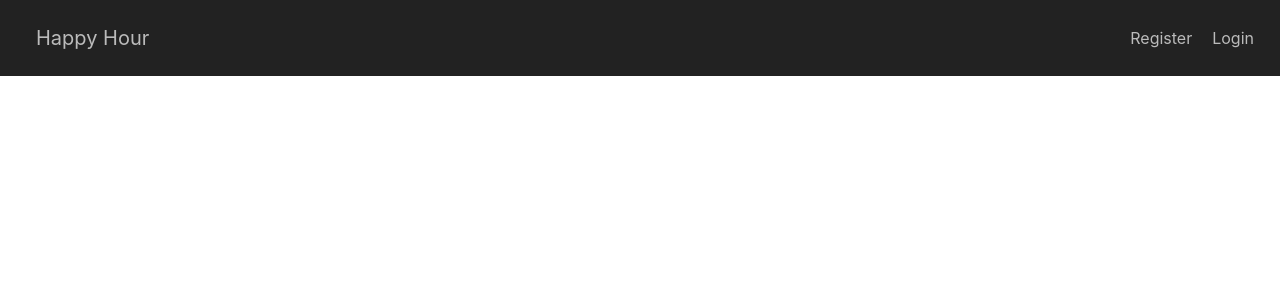
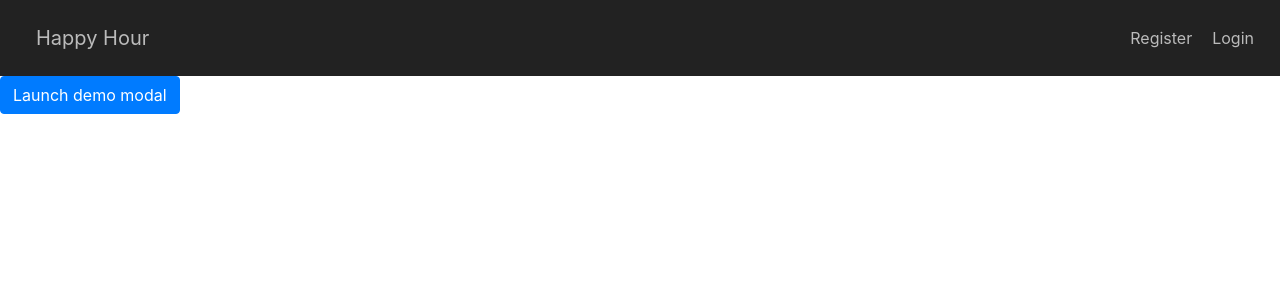
Before and after one commit to jomarmen10/mini-project-react, a React (Create React App) app: page /edit in a window 1280 px wide. Shown: the top 300 px of the page. Built offline with nearby package versions, Linux system fonts and the light colour scheme; no server answers.

Commit message:
adding the edit delete function

```diff
--- a/src/App.js
+++ b/src/App.js
@@ -7,6 +7,7 @@
 import Login from './components/login/Login'
 import Show from './components/show/Show'
 import Profile from './components/profile/Profile'
+import EditDelete from './components/editDelete/EditDelete'
 
 class App extends Component {
   state = {
@@ -86,6 +87,7 @@
       <div>
         <Header isLogged={this.state.isLogged}/>
         <Switch>
+          <Route exact path={'/edit'} render={()=>(<EditDelete />)} />
           <Route exact path={'/profile'} render={()=> <Profile allPost={this.state.post} isLogged={this.state.isLogged} currentUser={this.state.currentUser}/>} />
           <Route exact path={'/show/:id'} render={(props)=>{ return <Show {...props}  posts={this.state.post} currentUser={this.state.currentUser} isLogged={this.state.isLogged}/>}}/>
           <Route exact path={'/'} render={()=>(<Post allPost={this.state.post} />)} />
--- /dev/null
+++ b/src/components/editDelete/EditDelete.js
@@ -0,0 +1,45 @@
+import React, { Component } from 'react';
+import { Modal, Button } from 'react-bootstrap'
+
+class EditDelete extends Component{
+  state = {
+    show: false
+  }
+
+
+  handleClose() {
+    this.setState({ show: false });
+  }
+
+  handleShow() {
+    this.setState({ show: true });
+  }
+
+
+  render(){
+    return(
+      <div>
+        <Button variant="primary" onClick={this.handleShow}>
+          Launch demo modal
+        </Button>
+
+        <Modal show={this.state.show} onHide={this.handleClose}>
+          <Modal.Header closeButton>
+            <Modal.Title>Modal heading</Modal.Title>
+          </Modal.Header>
+          <Modal.Body>Woohoo, you're reading this text in a modal!</Modal.Body>
+          <Modal.Footer>
+            <Button variant="secondary" onClick={this.handleClose}>
+              Close
+            </Button>
+            <Button variant="primary" onClick={this.handleClose}>
+              Save Changes
+            </Button>
+          </Modal.Footer>
+        </Modal>
+      </div>
+    )
+  }
+}
+
+export default EditDelete;
--- a/src/components/profile/Profile.js
+++ b/src/components/profile/Profile.js
@@ -62,6 +62,7 @@
                     <div key={i}>
                       <h1>{c.post.name}</h1>
                       <p>{c.comment.comments}</p>
+                      <button>edit</button>
                     </div>
                   )
                 })}
```
